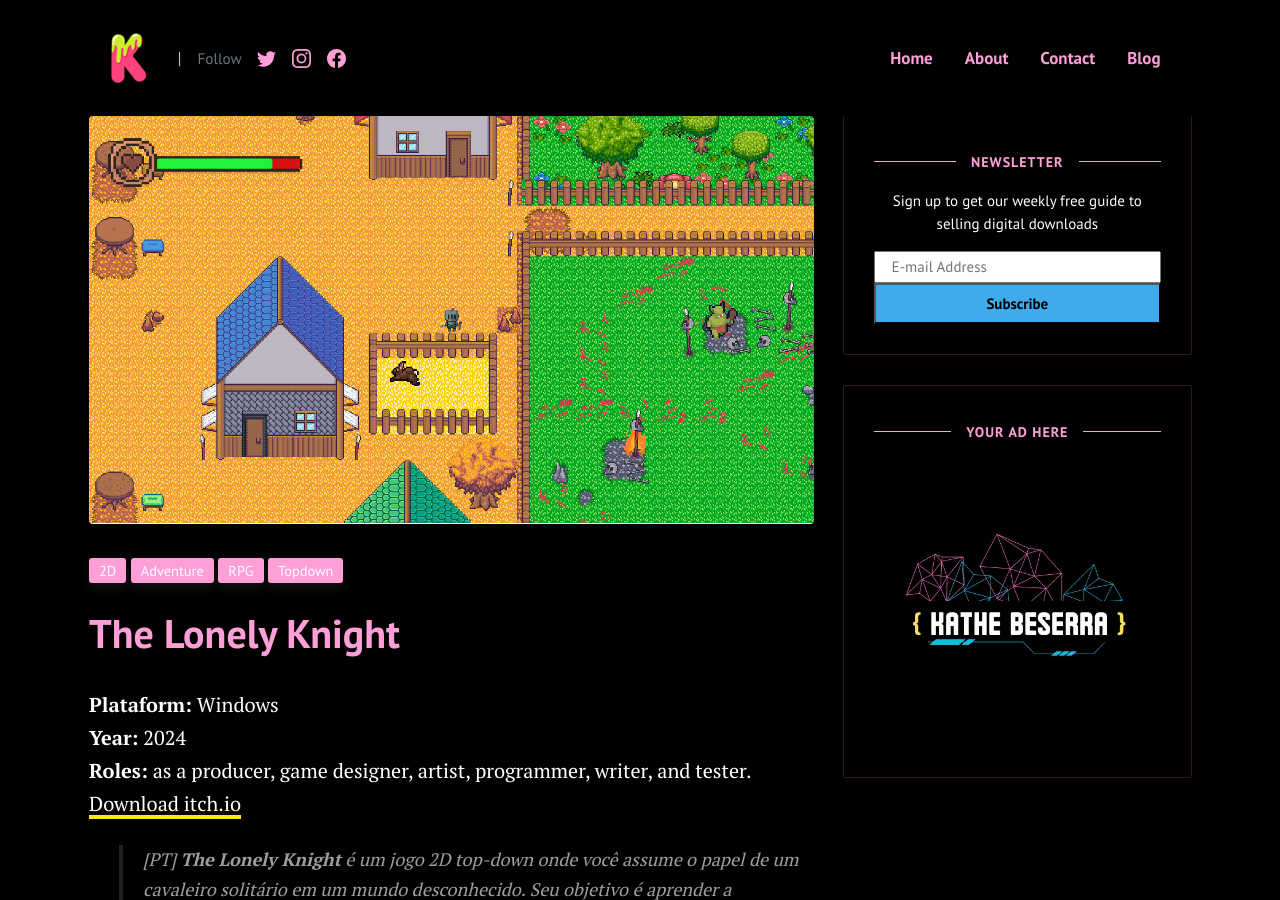
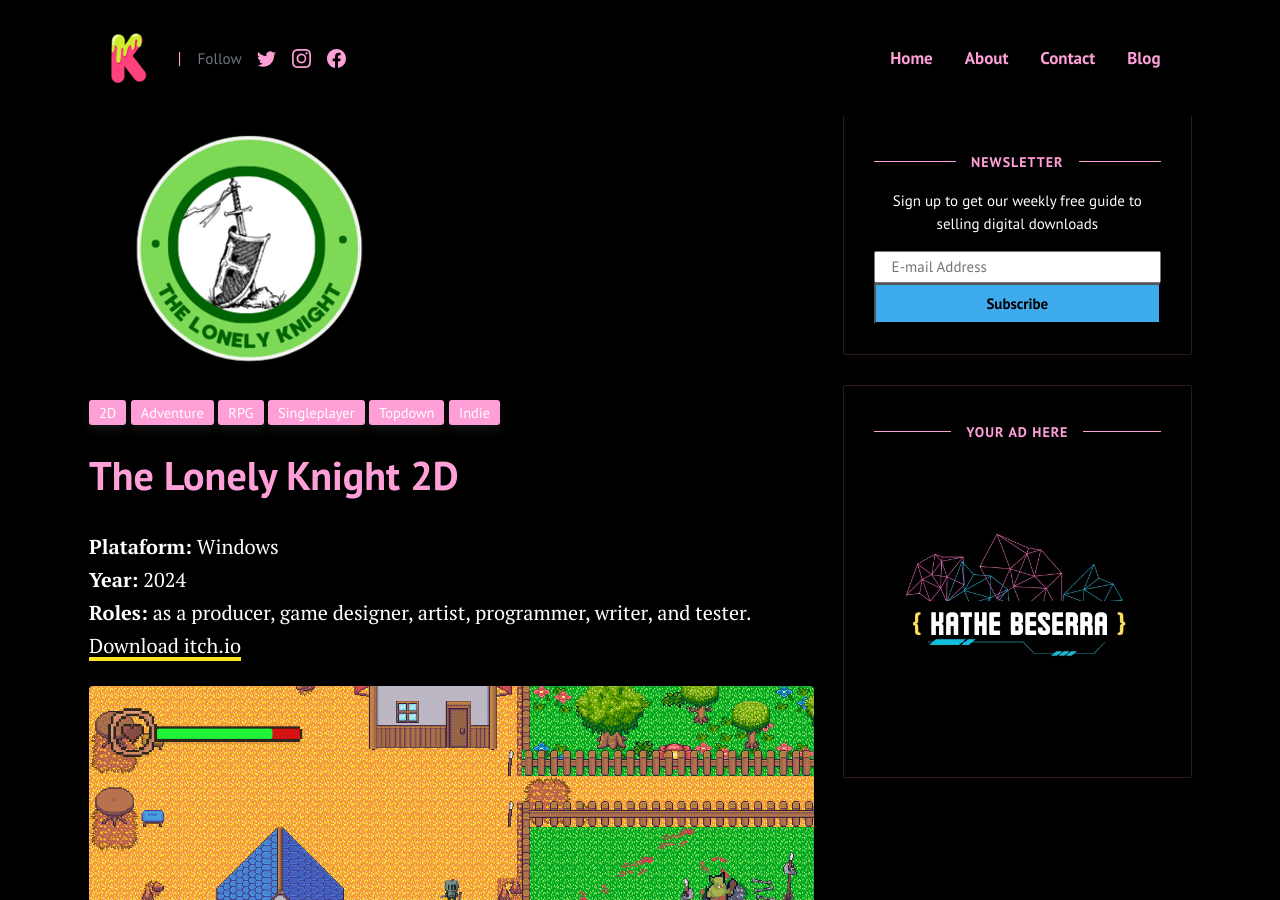
Before and after one commit to KatheIsabelle/KatheBeserra.github.io, a Jekyll site: the page built from _posts/2020-01-12-red-riding.md, in a window 1280 px wide and 900 px high. Built offline with Jekyll 4.4.1, drawn with Linux system fonts in a browser that asks for light colours; comment, search, counter and statistics services are not loaded.

```diff
--- a/_layouts/default.html
+++ b/_layouts/default.html
@@ -106,7 +106,7 @@ gtag('config', '{{site.ganalytics}}');
   <!-- If you want to support my work, please donate to remove the credits. This helps me keep it up and running: https://www.wowthemes.net/donate/ -->
   <div class="credits mx-auto text-center mb-3">
     <a class="hover-opacity font-weight-bold" href="https://bootstrapstarter.com/template-affiliates-bootstrap-jekyll/">
-      <img src="{{site.baseurl}}/assets/images/credits.png" alt="powered by WowThemes">
+      <img src="{{site.baseurl}}/assets/images/neural.png" alt="powered by WowThemes">
     </a>
   </div>
   <!-- CREDITS END -->
--- a/_posts/2020-01-12-red-riding.md
+++ b/_posts/2020-01-12-red-riding.md
@@ -1,14 +1,18 @@
 ---
 layout: post
-title:  "The Lonely Knight"
+title:  "The Lonely Knight 2D"
 author: Kathe Beserra
-categories: [ 2D, Topdown, Adventure, RPG ]
-image: assets/images/topdown.png
+categories: [ 2D, Topdown, Adventure, RPG, Singleplayer, indie ]
+image: assets/images/Lonelyknight (1).png
 ---
 **Plataform:** Windows<br>
 **Year:** 2024<br>
 **Roles:** as a producer, game designer, artist, programmer, writer, and tester.<br>
 [Download itch.io](https://katheisabelle.itch.io/odisseia-2d)
+
+
+<img src="{{ site.baseurl }}/assets/images/topdown.png" />
+
 
 > [PT] **The Lonely Knight** é um jogo 2D top-down onde você assume o papel de um cavaleiro solitário em um mundo desconhecido. Seu objetivo é aprender a aproveitar sua própria companhia enquanto enfrenta criaturas diversificadas e desfruta de uma trilha sonora acolhedora. Ao longo da jornada, você terá a oportunidade de construir seu próprio lar, criando um espaço seguro em meio ao caos. Prepare-se para uma experiência que mistura sobrevivência, introspecção e a busca por paz em um universo vasto.
 
```
Also changed, not shown: _posts/2020-01-12-we-all-wait-for-summer.md (+1 -1 lines), assets/images/Lonelyknight (1).png (added), assets/images/neural.png (added).
